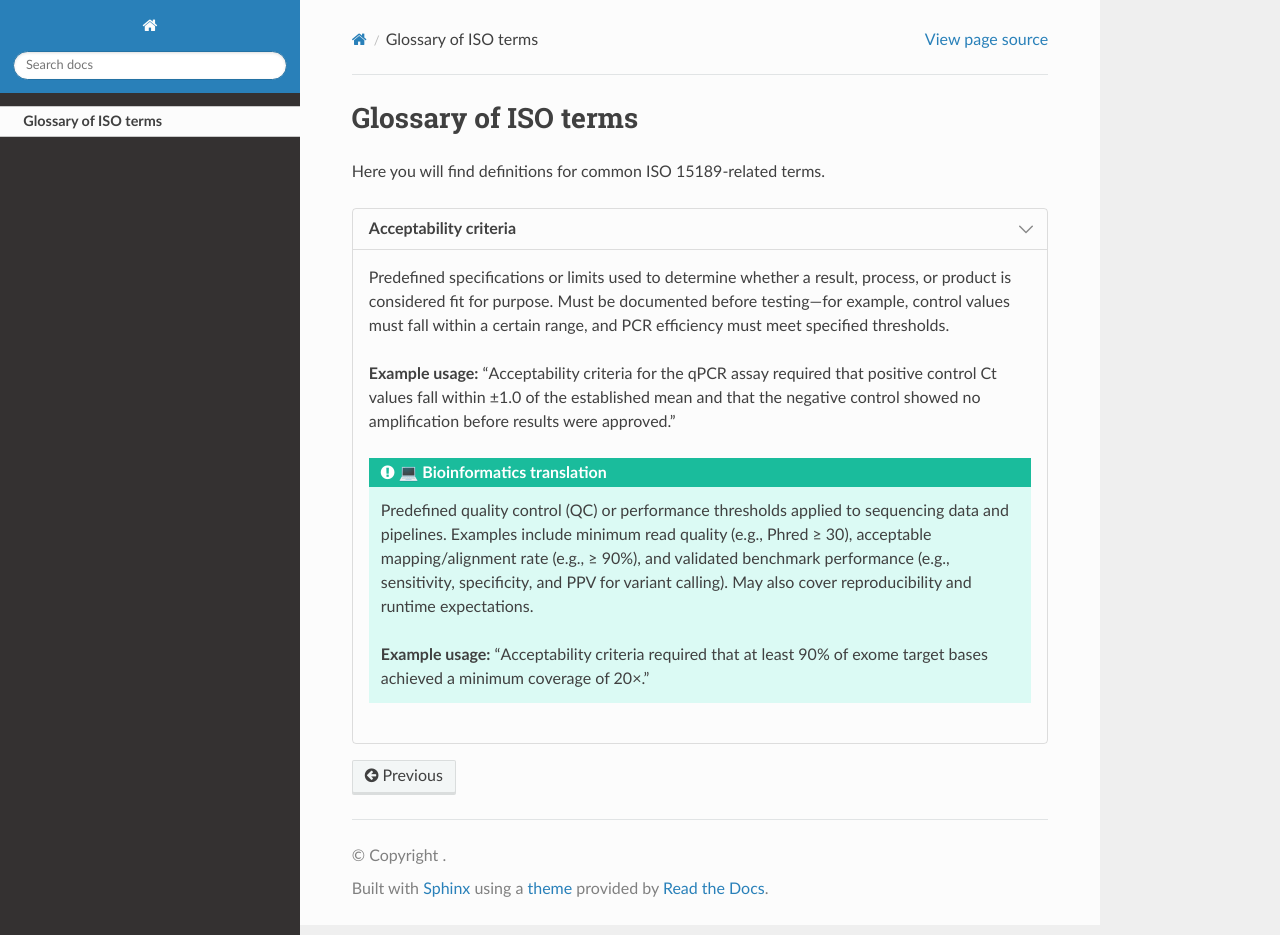
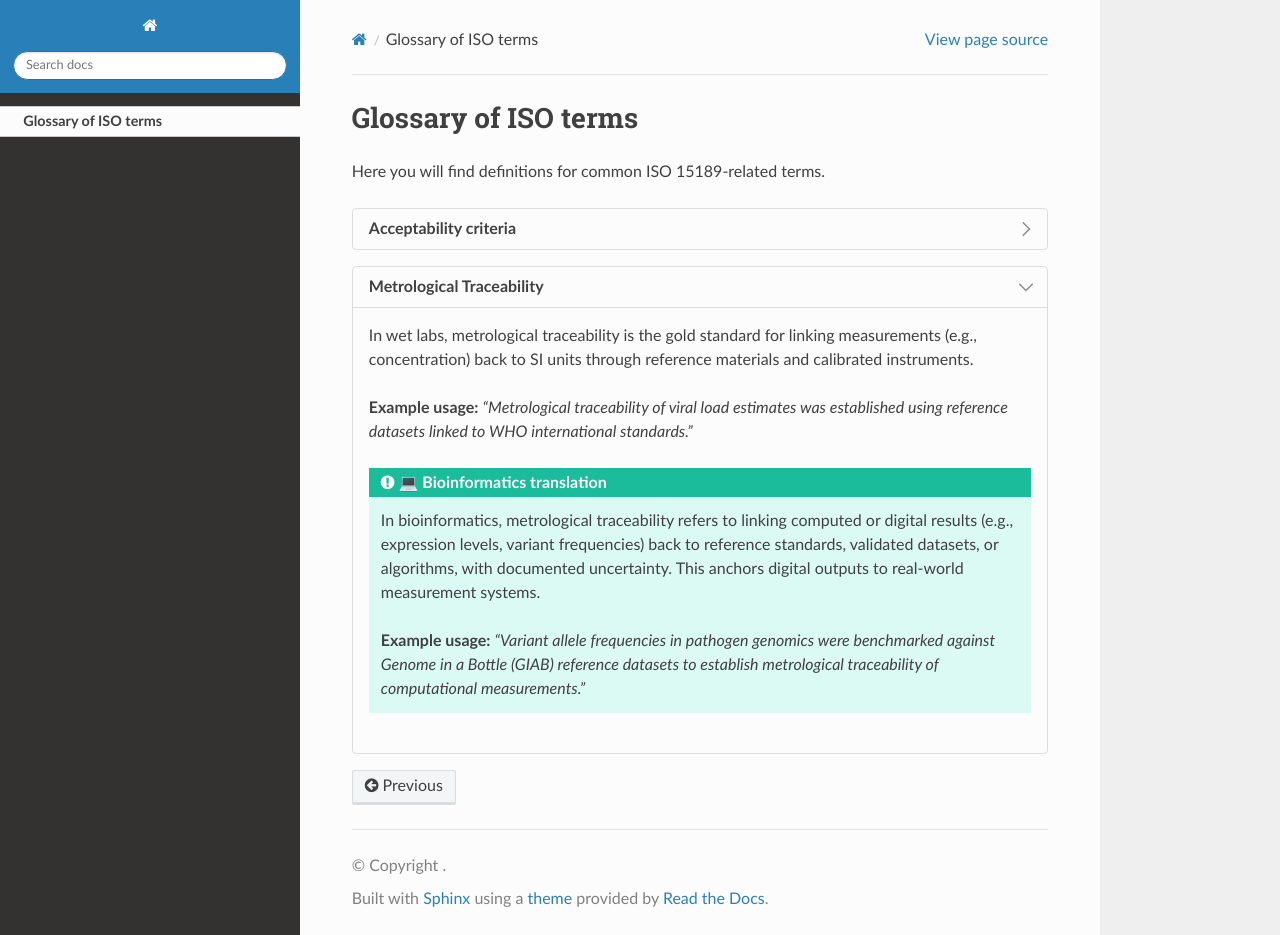
Before and after one commit to ASendellPrice/IIB-rtd, a Sphinx documentation site: the page built from docs/source/glossary.rst, in a window 1280 px wide and 935 px high. Built offline with Sphinx 7.4.7 and the Read the Docs theme 3.1.0, drawn with Linux system fonts in a browser that asks for light colours.

Commit message:
Adding another example

```diff
--- a/docs/source/glossary.rst
+++ b/docs/source/glossary.rst
@@ -4,12 +4,11 @@ Glossary of ISO terms
 Here you will find definitions for common ISO 15189-related terms.
 
 .. dropdown:: Acceptability criteria
-   :open:
 
    Predefined specifications or limits used to determine whether a result, process, or product is considered fit for purpose. Must be documented before testing—for example, control values must fall within a certain range, and PCR efficiency must meet specified thresholds.
 
    **Example usage:**
-   “Acceptability criteria for the qPCR assay required that positive control Ct values fall within ±1.0 of the established mean and that the negative control showed no amplification before results were approved.”
+   *“Acceptability criteria for the qPCR assay required that positive control Ct values fall within ±1.0 of the established mean and that the negative control showed no amplification before results were approved.”*
 
    .. admonition:: **💻 Bioinformatics translation**
       :class: tip
@@ -17,4 +16,20 @@ Here you will find definitions for common ISO 15189-related terms.
       Predefined quality control (QC) or performance thresholds applied to sequencing data and pipelines. Examples include minimum read quality (e.g., Phred ≥ 30), acceptable mapping/alignment rate (e.g., ≥ 90%), and validated benchmark performance (e.g., sensitivity, specificity, and PPV for variant calling). May also cover reproducibility and runtime expectations.
 
       **Example usage:**
-      “Acceptability criteria required that at least 90% of exome target bases achieved a minimum coverage of 20×.”
+      *“Acceptability criteria required that at least 90% of exome target bases achieved a minimum coverage of 20×.”*
+
+.. dropdown:: Metrological Traceability
+   :open:
+
+   In wet labs, metrological traceability is the gold standard for linking measurements (e.g., concentration) back to SI units through reference materials and calibrated instruments.
+
+   **Example usage:**
+   *“Metrological traceability of viral load estimates was established using reference datasets linked to WHO international standards.”*
+
+   .. admonition:: **💻 Bioinformatics translation**
+      :class: tip
+
+      In bioinformatics, metrological traceability refers to linking computed or digital results (e.g., expression levels, variant frequencies) back to reference standards, validated datasets, or algorithms, with documented uncertainty. This anchors digital outputs to real-world measurement systems.
+
+      **Example usage:**
+      *“Variant allele frequencies in pathogen genomics were benchmarked against Genome in a Bottle (GIAB) reference datasets to establish metrological traceability of computational measurements.”*
```
